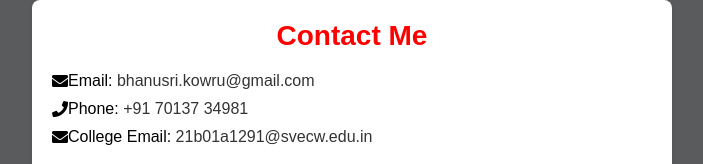
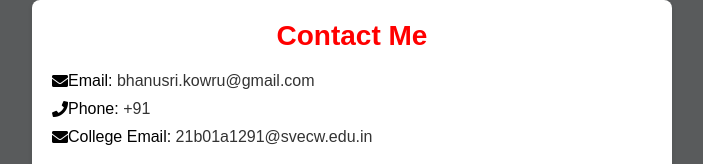
Before and after one commit to bhanu-sri/portfoliowebsite, a plain HTML site: page contact.html in a window 1280 px wide. Shown: the top 164 px of the page, without its empty margins (288-991 px from the left). Drawn offline with Linux system fonts and the light colour scheme.

Commit message:
Update contact.html

```diff
--- a/contact.html
+++ b/contact.html
@@ -17,7 +17,7 @@
             </div>
             <div class="contact-item">
                 <i class="fas fa-phone"></i>
-                <p>Phone: <a href="tel:+91701734981">+91 70137 34981</a></p>
+                <p>Phone: <a href="tel:+91">+91</a></p>
             </div>
             <div class="contact-item">
                 <i class="fas fa-envelope"></i>
```
